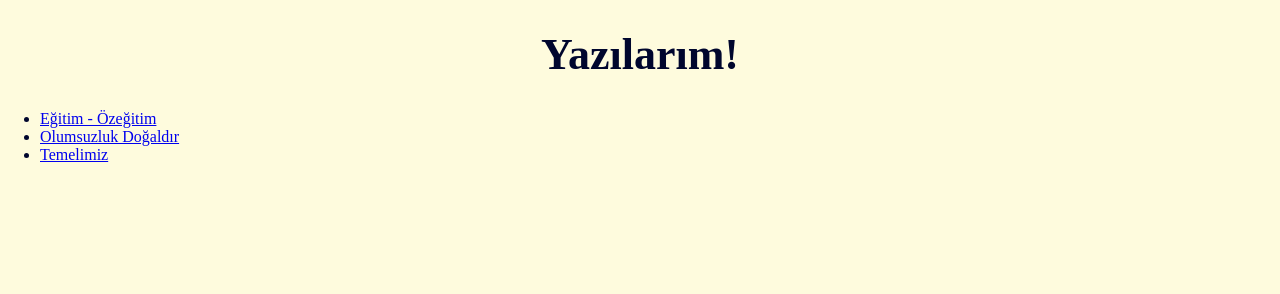
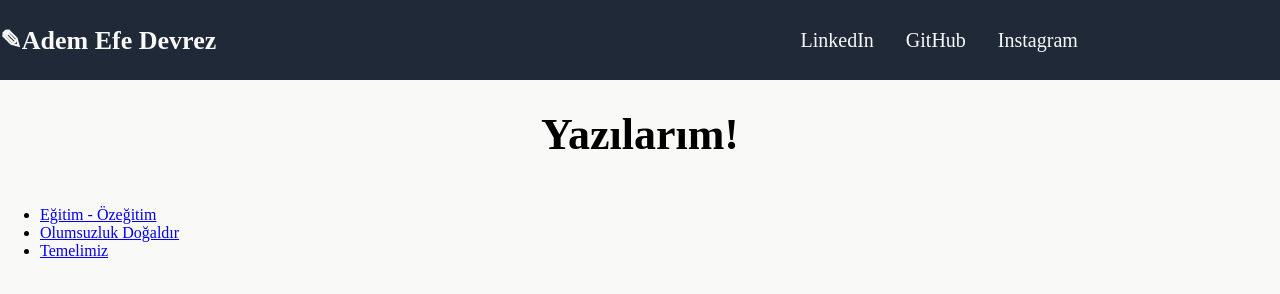
Before and after one commit to Aedevrez/odin-portfolio, a plain HTML site: page index.html in a window 1280 px wide. Drawn offline with Linux system fonts and the light colour scheme.

Commit message:
Add header section to index

```diff
--- a/index.html
+++ b/index.html
@@ -8,6 +8,14 @@
     <link rel="stylesheet" type="text/css" href="style.css" />
 </head>
 <body>
+    <header>
+        <p class="isim">✎Adem Efe Devrez</p>
+        <ul>
+            <li><a href="https://www.linkedin.com/in/adem-efe-devrez/" target="_blank">LinkedIn</a></li>
+            <li><a href="https://github.com/Aedevrez" target="_blank">GitHub</a></li>
+            <li><a href="https://www.instagram.com/hermesthence/" target="_blank">Instagram</a></li>
+        </ul>
+    </header>
     <h1>Yazılarım!</h1>
     <ul>
         <li><a href="./yazilar/egitim-ozegitim.html">Eğitim - Özeğitim</a></li>
--- a/style.css
+++ b/style.css
@@ -1,13 +1,48 @@
 body {
     margin: 0px;
-    background-color: #FEFBDD;
-    color: #00062D;
+    background-color: #F9FAF8;
+    display: flex;
+    flex-direction: column;
+}
+
+header {
+    width: 100%;
+    height: 10vh;
+    background-color: #1F2937;
+    display: flex;
+    color: #F9FAF8;
+    justify-content: center;
+    align-items: center;
+    gap: 10vh;
+}
+
+header p {
+    font-weight: 900;
+    font-size: 26px;
+    margin: 0px;
+    width: 88vh;
+    display: flex;
+    justify-content: left;
+}
+
+header ul {
+    list-style-type: none;
+    display: flex;
+    justify-content: left;
+    font-size: 20px;
+    gap: 4vh;
+    font-weight: 500;
+    width: 62vh;
+}
+
+header a {
+    text-decoration: none;
+    color: #F9FAF8;
 }
 
 h1 {
     font-size: 44px;
     text-align: center;
-
 }
 
 h2 {
```
Also changed, not shown: yazilar/egitim-ozegitim.html (+1 -1 lines), yazilar/olumsuzluk.html (+1 -1 lines), yazilar/temelimiz.html (+1 -1 lines), yazilar/styles-for-writing-subpages.css (added).
